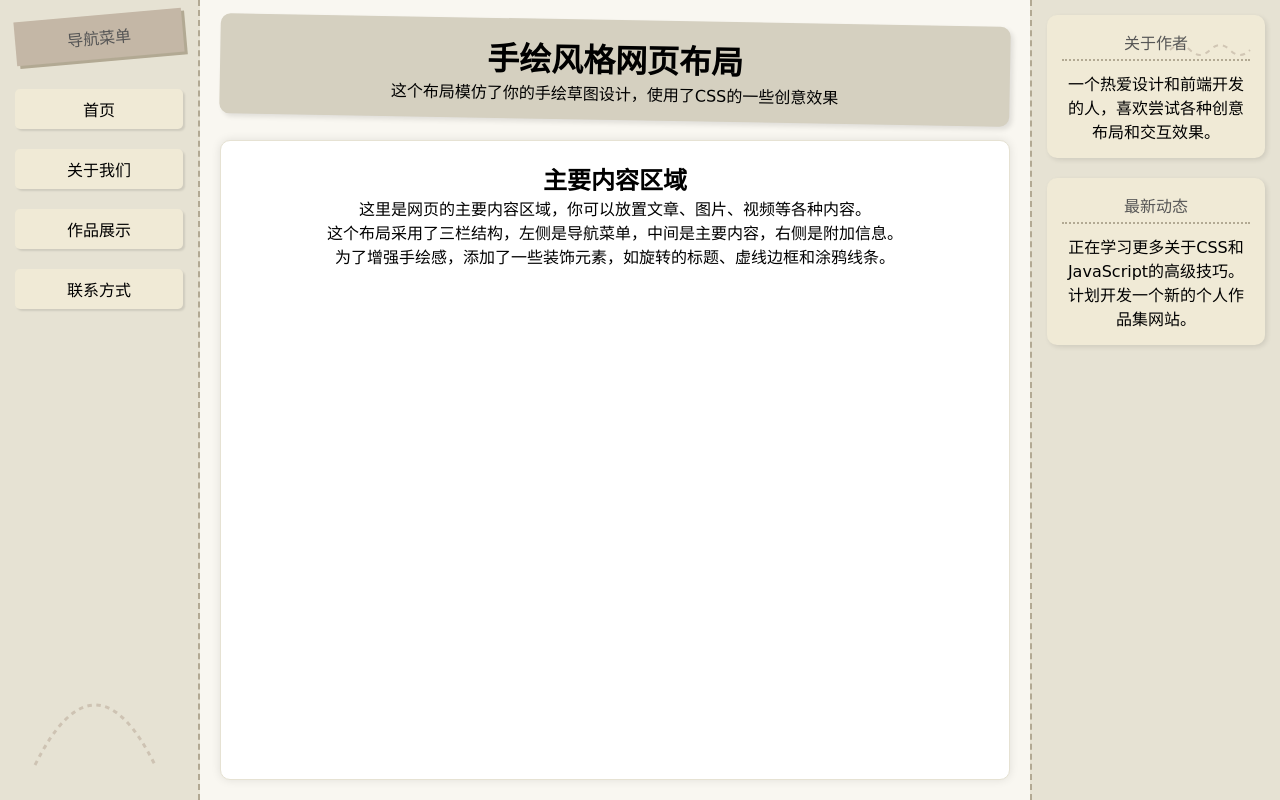
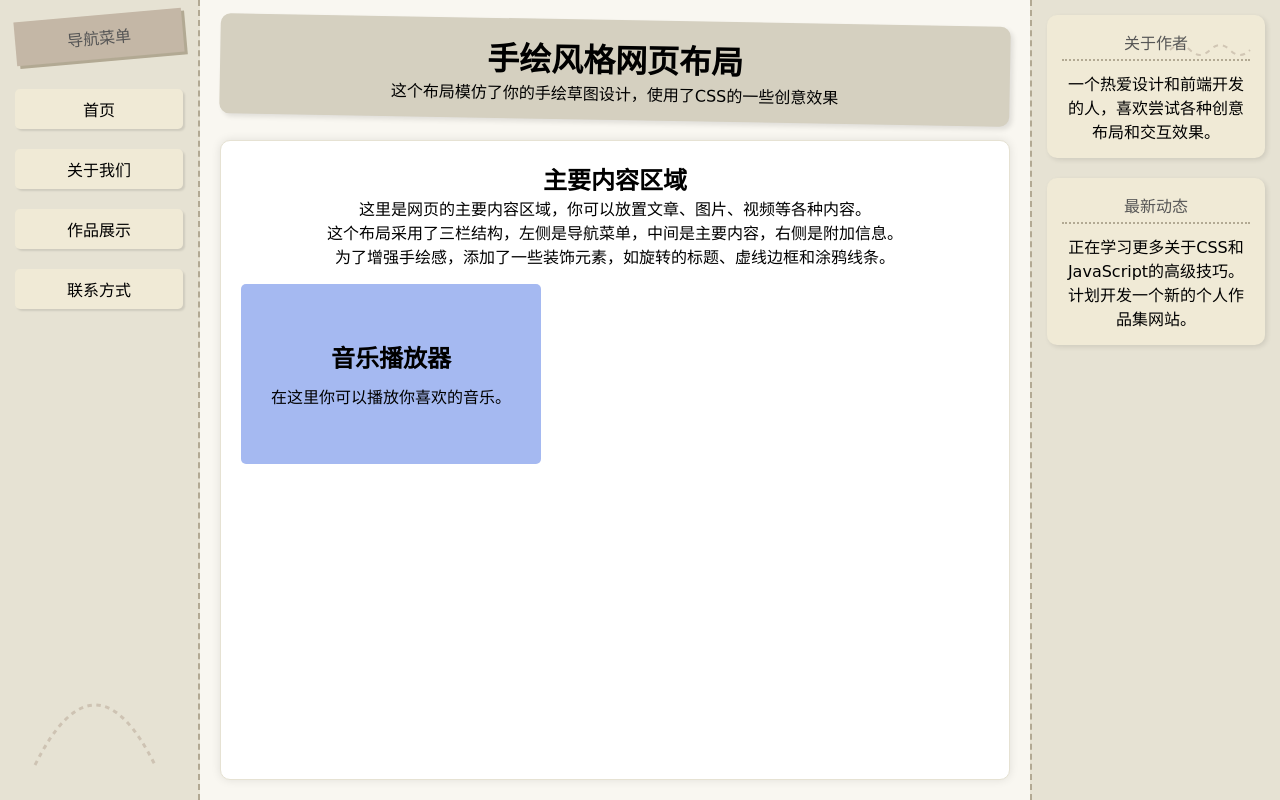
Before and after one commit to qn132/an-xiang, a React app: page / in a window 1280 px wide. Built offline with nearby package versions, Linux system fonts and the light colour scheme.

Commit message:
数据结构重构

```diff
--- a/src/App.tsx
+++ b/src/App.tsx
@@ -1,6 +1,6 @@
 import React from 'react';
-import './css/App.css';
-import Home from './pages/Home';
+import './App.css';
+import Home from './pages/Home/Home';
 
 function App() {
   return (
--- /dev/null
+++ b/src/components/Music/Music.css
@@ -0,0 +1,21 @@
+.music-container {
+    margin: 16px 0;
+    border-radius: 5px;
+    width: 300px;
+    height: 180px;
+    background-color: #a5b9f1;
+    align-items: center;
+    display: flex;
+    flex-direction: column;
+    justify-content: center;
+}
+
+.music-container h2 {
+    font-size: 24px;
+    margin-bottom: 12px;
+}
+
+.music-container p {
+    font-size: 16px;
+    line-height: 1.5;
+}
--- /dev/null
+++ b/src/components/Music/Music.tsx
@@ -0,0 +1,13 @@
+import React from "react";
+import "./Music.css"; // 假设有一个CSS文件用于样式
+
+const Music = () => {
+    return (
+        <div className="music-container">
+            <h2>音乐播放器</h2>
+            <p>在这里你可以播放你喜欢的音乐。</p>
+        </div>
+    );
+};
+
+export default Music;
--- a/src/pages/Home.tsx
+++ b/src/pages/Home/Home.tsx
@@ -1,5 +1,6 @@
 import React from 'react';
-import '../css/Home.css'; // 样式需要单独提取到CSS文件中
+import './Home.css'; // 样式需要单独提取到CSS文件中
+import Music from '../../components/Music/Music'; // 假设有一个音乐组件用于播放背景音乐
 
 // 手绘风格网页布局组件
 
@@ -26,6 +27,7 @@ const Home = () => {
                     <p>这里是网页的主要内容区域，你可以放置文章、图片、视频等各种内容。</p>
                     <p>这个布局采用了三栏结构，左侧是导航菜单，中间是主要内容，右侧是附加信息。</p>
                     <p>为了增强手绘感，添加了一些装饰元素，如旋转的标题、虚线边框和涂鸦线条。</p>
+                    <Music/>
                 </div>
             </div>
 
```
Also changed, not shown: src/App.css (renamed from src/css/App.css), src/pages/Home/Home.css (renamed from src/css/Home.css).
